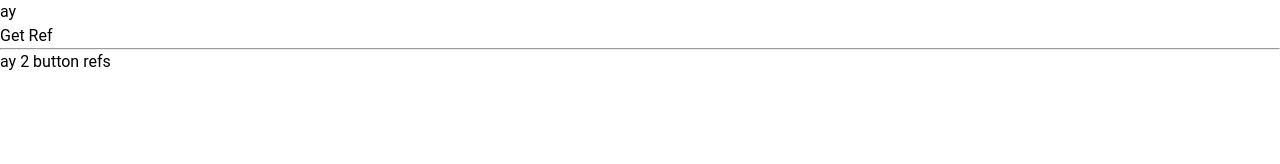
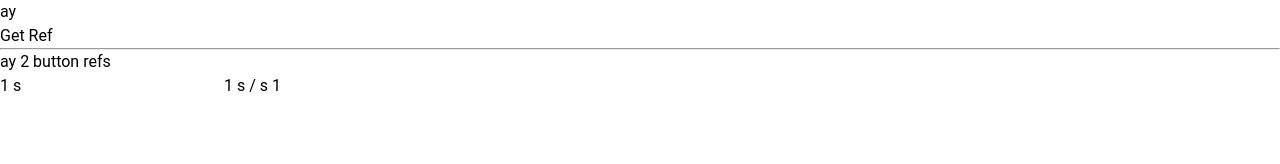
Before and after one commit to tctienn/vue_object, a Vue app: page /demo_computed in a window 1280 px wide. Shown: the top 164 px of the page. Built offline with nearby package versions, Linux system fonts and the light colour scheme.

Commit message:
demo refs , watch computed

```diff
--- a/src/components/demo/demo_computed.vue
+++ b/src/components/demo/demo_computed.vue
@@ -8,11 +8,16 @@
     <button @click="click_ref()">
         button refs
     </button>
+    <br/>
+    <input type="text" placeholder="watch"  v-model="message" />
+    {{ message }}
+    /
+    {{ computed_ }}
 
 </template>
 
 <script>
-import { ref } from 'vue';
+import { ref , watch  , computed} from 'vue';
 
 import demo_refsVue from './demo_refs.vue';
 import {taocock} from'../../api/cookie.js'
@@ -29,8 +34,9 @@ export default {
         const logRef = () => {
                 //  console.log(myInput.value.classList); // lấy class
                  console.log(myInput.value.offsetWidth);
+                 myInput.value.innerHTML = ' thayyyyyyyy'
                 //  document.cookie = "token=Nguyen Van Hieus; max-age=31536000; path=/";
-                taocock('demotoken ','ayyyyy')
+                taocock('demotoken ','ayyyyy','36000')
              }
 
         const click_ref = () =>{
@@ -39,12 +45,28 @@ export default {
 
 
         }
+        const message = ref('1 s');
+        ///watch
+        watch( message,
+             (ay, ayy)=>{
+                console.log(ay,ayy)
+            }
+            )
+        const computed_ = computed(() => {
+
+
+            /// effectwatch chạy lần đầu khi load trang
+            /// computed có thể return
+            /// watch có thể kiểm soát được biến phản ứng nào cần được theo dõi
+        return message.value.split(" ").reverse().join(" ");
+        });
         return {
             logRef,
             myInput,
             ref_,
             click_ref,
-
+            message,
+            computed_
 
 
         }
```
